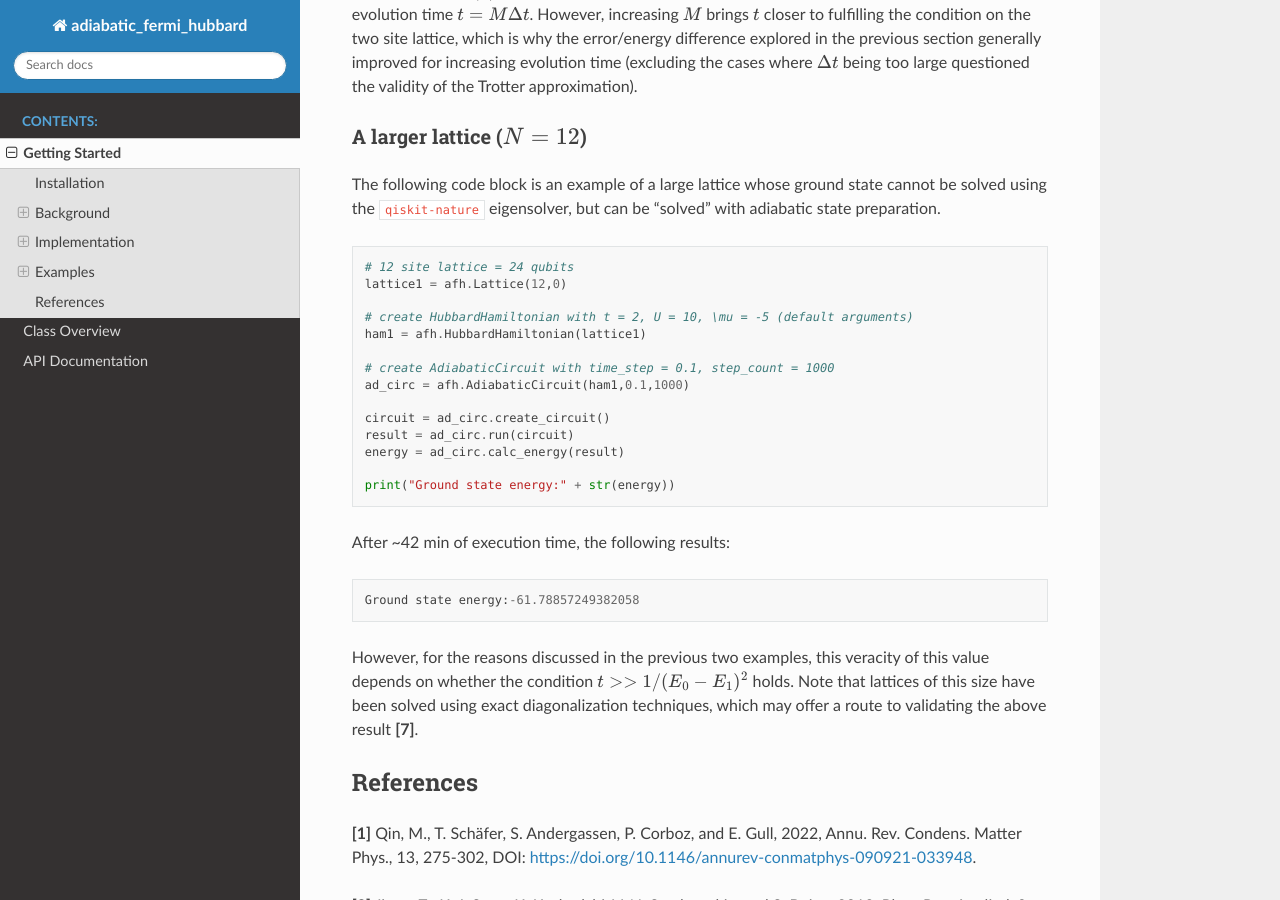
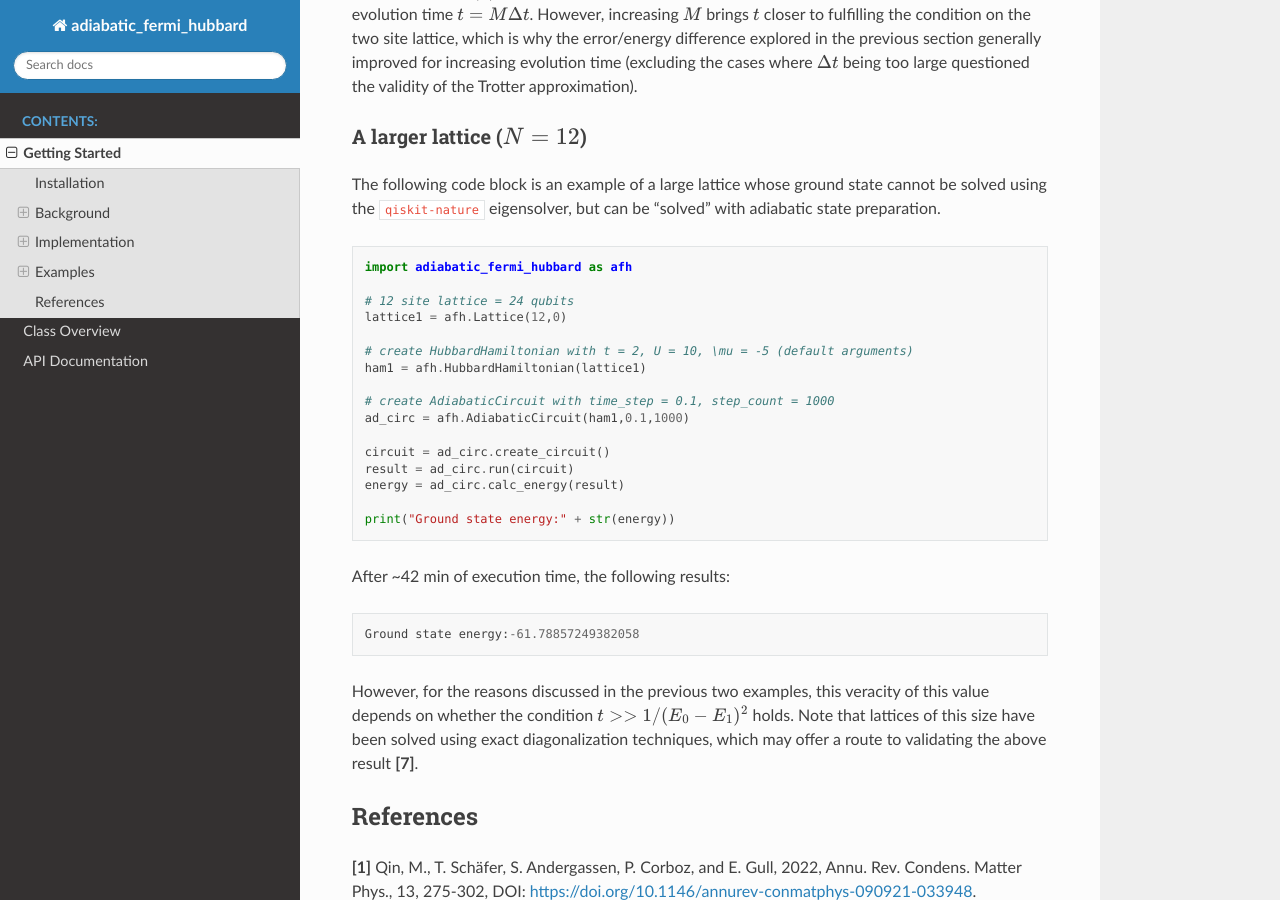
Before and after one commit to y-pleim/adiabatic_fermi_hubbard, a Sphinx documentation site: the page built from docs/getting_started.rst, in a window 1280 px wide and 900 px high, scrolled down 15563 px. Built offline with Sphinx 7.4.7 and the Read the Docs theme 2.0.0, drawn with Linux system fonts in a browser that asks for light colours; the version number could not be read and is left out.

Commit message:
adding missing import to example

```diff
--- a/docs/getting_started.rst
+++ b/docs/getting_started.rst
@@ -637,6 +637,8 @@ can be "solved" with adiabatic state preparation.
 
 ::
 
+    import adiabatic_fermi_hubbard as afh
+
     # 12 site lattice = 24 qubits
     lattice1 = afh.Lattice(12,0)
 
--- a/docs/html/_sources/getting_started.rst.txt
+++ b/docs/html/_sources/getting_started.rst.txt
@@ -637,6 +637,8 @@ can be "solved" with adiabatic state preparation.
 
 ::
 
+    import adiabatic_fermi_hubbard as afh
+
     # 12 site lattice = 24 qubits
     lattice1 = afh.Lattice(12,0)
 
--- a/docs/html/getting_started.html
+++ b/docs/html/getting_started.html
@@ -669,7 +669,9 @@ explored in the previous section generally improved for increasing evolution tim
 <h3>A larger lattice (<span class="math notranslate nohighlight">\(N = 12\)</span>)<a class="headerlink" href="#a-larger-lattice-n-12" title="Link to this heading"></a></h3>
 <p>The following code block is an example of a large lattice whose ground state cannot be solved using the <code class="docutils literal notranslate"><span class="pre">qiskit-nature</span></code> eigensolver, but
 can be “solved” with adiabatic state preparation.</p>
-<div class="highlight-default notranslate"><div class="highlight"><pre><span></span><span class="c1"># 12 site lattice = 24 qubits</span>
+<div class="highlight-default notranslate"><div class="highlight"><pre><span></span><span class="kn">import</span> <span class="nn">adiabatic_fermi_hubbard</span> <span class="k">as</span> <span class="nn">afh</span>
+
+<span class="c1"># 12 site lattice = 24 qubits</span>
 <span class="n">lattice1</span> <span class="o">=</span> <span class="n">afh</span><span class="o">.</span><span class="n">Lattice</span><span class="p">(</span><span class="mi">12</span><span class="p">,</span><span class="mi">0</span><span class="p">)</span>
 
 <span class="c1"># create HubbardHamiltonian with t = 2, U = 10, \mu = -5 (default arguments)</span>
```
Also changed, not shown: 2 other files.
